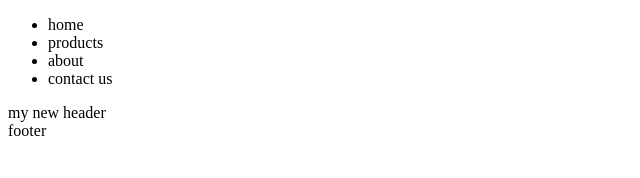
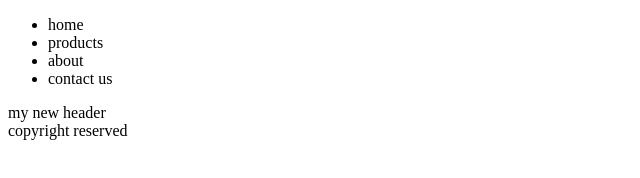
Before and after one commit to amirjalayeri/git-project-one, a plain HTML site: page index.html in a window 1280 px wide. Shown: the full height of the page, 0-640 px from the left. Drawn offline with Linux system fonts and the light colour scheme.

Commit message:
footer updated

```diff
--- a/index.html
+++ b/index.html
@@ -18,7 +18,7 @@
        my new header
     </header>
     <footer>
-        footer
+        copyright reserved
     </footer>
 </body>
 </html>
```
